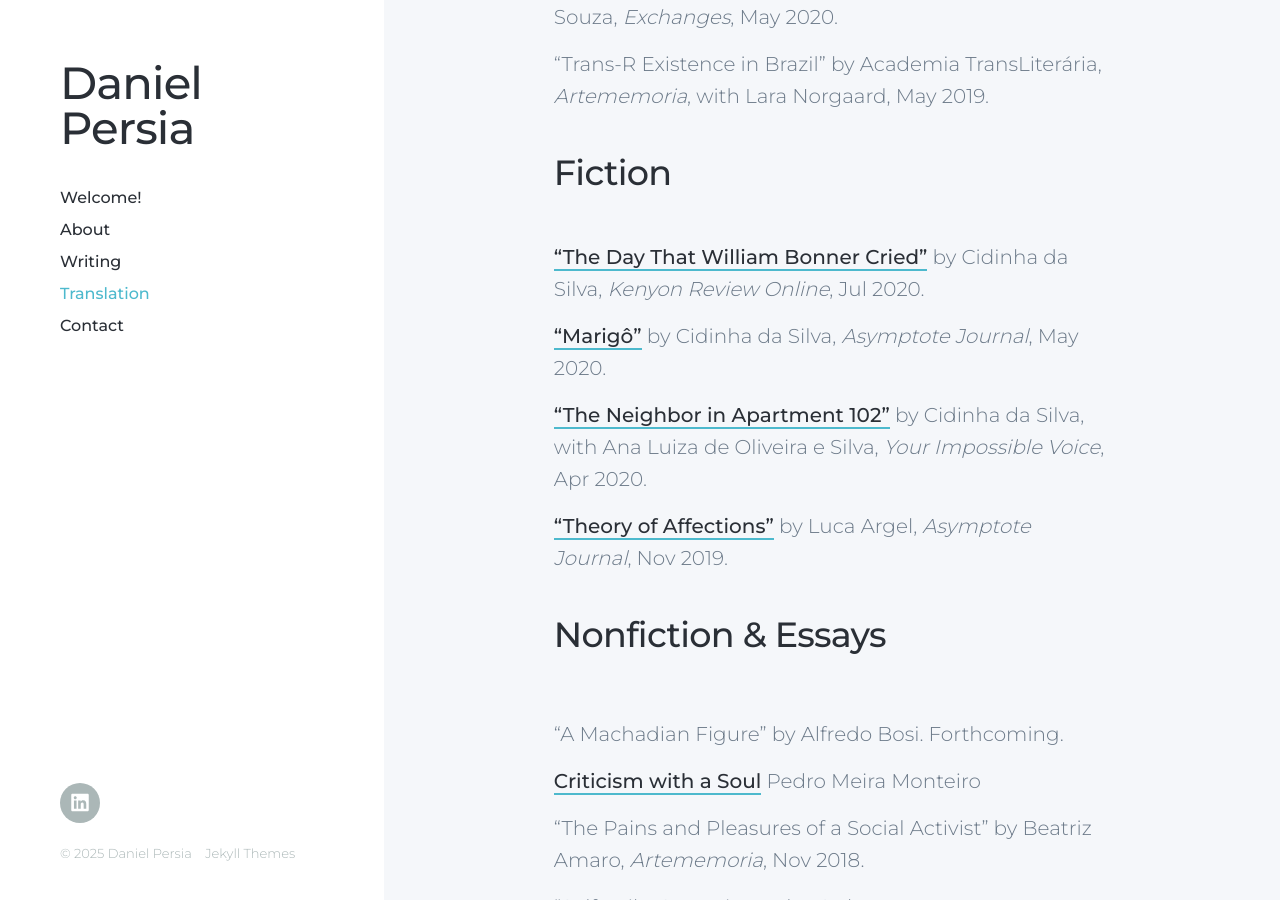
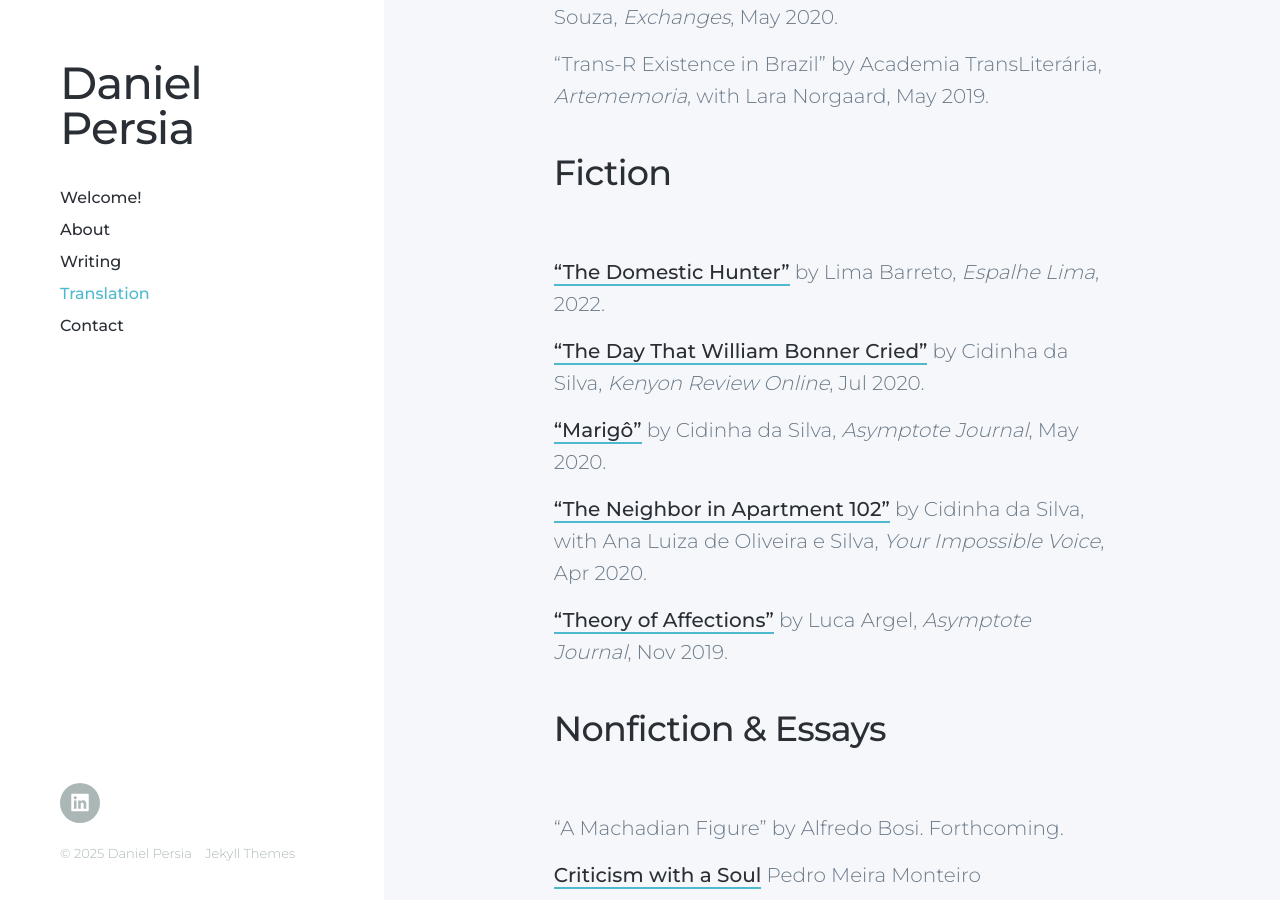
Before and after one commit to danielpersia/danielpersia.github.io, a Jekyll site: the page built from _pages/translations.md, in a window 1280 px wide and 900 px high, scrolled down 3390 px. Built offline with Jekyll 4.4.1, drawn with Linux system fonts in a browser that asks for light colours; nearby versions of some CDN libraries.

Commit message:
Update translations.md

```diff
--- a/_pages/translations.md
+++ b/_pages/translations.md
@@ -67,6 +67,9 @@ The book, whose art direction was the responsibility of the award-winning Rodolf
 
 ## Fiction
 <br>
+
+["The Domestic Hunter"](https://www.espalhelima.com.br/text/o-cacador-domestico-english/) by Lima Barreto, *Espalhe Lima*, 2022.
+
 ["The Day That William Bonner Cried"](https://kenyonreview.org/kr-online-issue/2020-julyaug/selections/cidinha-da-silva-342846/) by Cidinha da Silva, *Kenyon Review Online*, Jul 2020.
 
 ["Marigô"](https://www.asymptotejournal.com/blog/2020/05/19/translation-tuesday-marigo-by-cidinha-da-silva/) by Cidinha da Silva, *Asymptote Journal*, May 2020.
```
